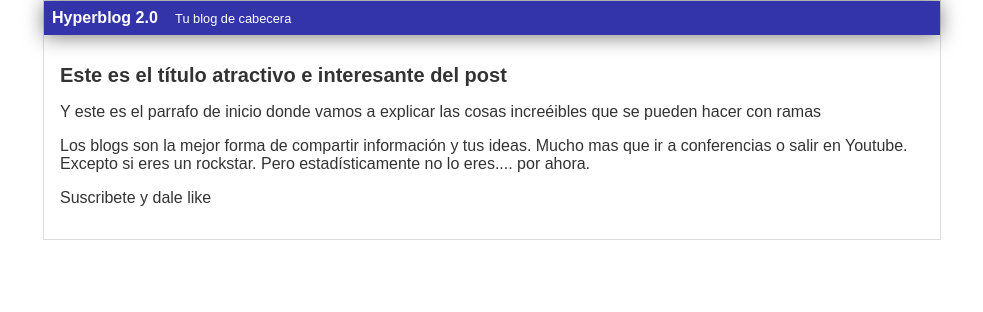
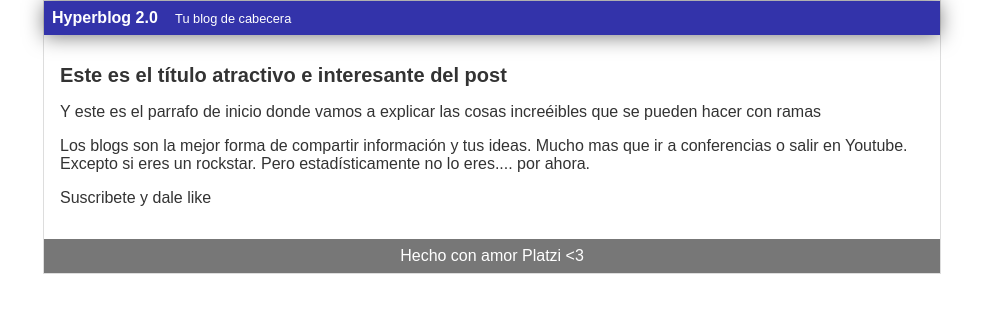
Before and after one commit to JosueOb/HYPERBLOG, a plain HTML site: page index.html in a window 1280 px wide. Shown: the whole page, without its empty margins (148-1131 px from the left). Drawn offline with Linux system fonts and the light colour scheme.

Commit message:
Footer terminado

```diff
--- a/css/estilos.css
+++ b/css/estilos.css
@@ -42,3 +42,10 @@ body
 {
     padding: 1em;
 }
+#footer
+{
+    background-color: #777;
+    color: white;
+    text-align: center;
+    padding: 0.5rem;
+}
--- a/index.html
+++ b/index.html
@@ -1,5 +1,6 @@
 <html>
     <head>
+        <meta charset="UTF-8">
         <title>El titulo del post</title>
         <link rel="stylesheet" href="css/estilos.css" />
     </head>
@@ -15,6 +16,9 @@
                 <p>Los blogs son la mejor forma de compartir información y tus ideas. Mucho mas que ir a conferencias o salir en Youtube. Excepto si eres un rockstar. Pero estadísticamente no lo eres.... por ahora.</p>
                 <p>Suscribete y dale like</p>
             </div>
+            <div id="footer">
+                Hecho con amor Platzi &lt;3
+            </div>
         </div>
     </body>
 </html>
```
